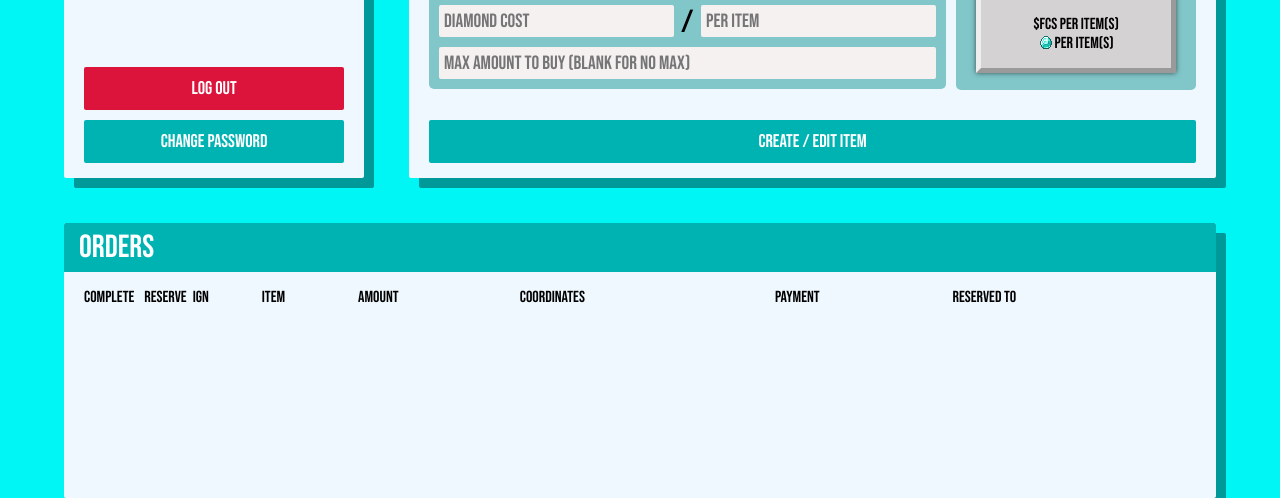
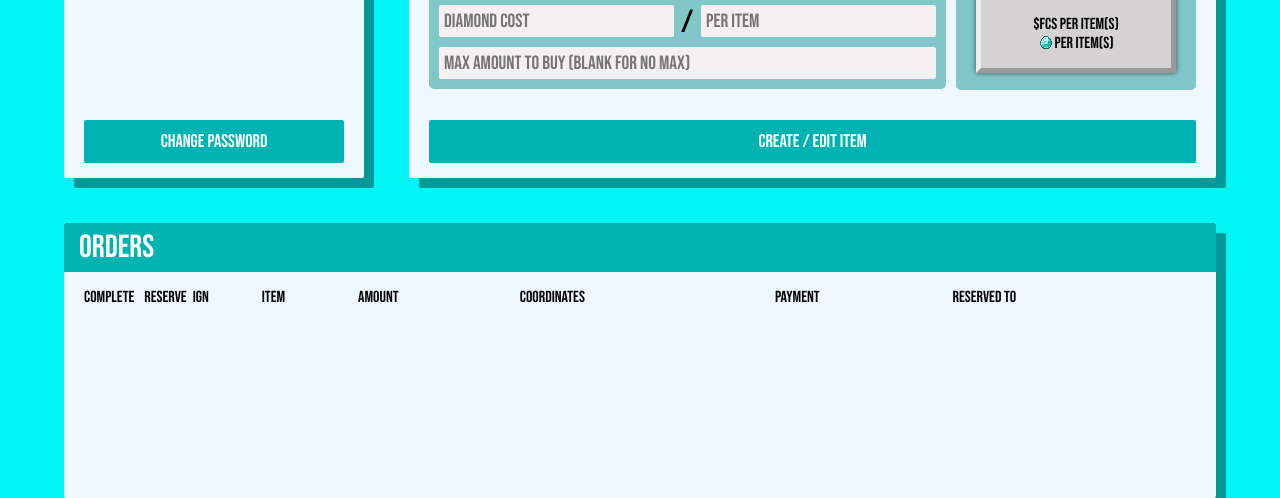
Before and after one commit to Bug1312/Star-Industries, a website: page public/webpages/panel/index.html in a window 1280 px wide. Shown: the part 357-855 px from the top of the page. Drawn offline with Linux system fonts and the light colour scheme; no server answers; files whose address does not match are found by name.

Commit message:
and remove logout

```diff
--- a/public/webpages/panel/index.html
+++ b/public/webpages/panel/index.html
@@ -26,7 +26,6 @@
                     <input id="change_pass-new_confirm" class="darker_input input long_input" type="password" placeholder="Confirm New Password" required autocomplete="false">
                 </div>
                 <div class="buttons">
-                    <button type="submit" class="red">Log Out</button>
                     <button type="submit" class="blue">Change Password</button>
                 </div>
             </form>
@@ -58,7 +57,7 @@
                             <div>
                                 <input id="edit_item-cost_fcs" class="input short_input" type="number" placeholder="FCS Cost" min="0" required>
                                 <a class="slash">/</a>
-                                <input id="edit_item-per_fcs" class="input short_input"  type="number" placeholder="Per Item" min="0" required>
+                                <input id="edit_item-per_fcs" class="input short_input" type="number" placeholder="Per Item" min="0" required>
                             </div>
                             <div>
                                 <input id="edit_item-cost_diamond" class="input short_input" type="number" placeholder="Diamond Cost" min="0" required>
```
Lines whose indentation alone changed are shown as unchanged.
